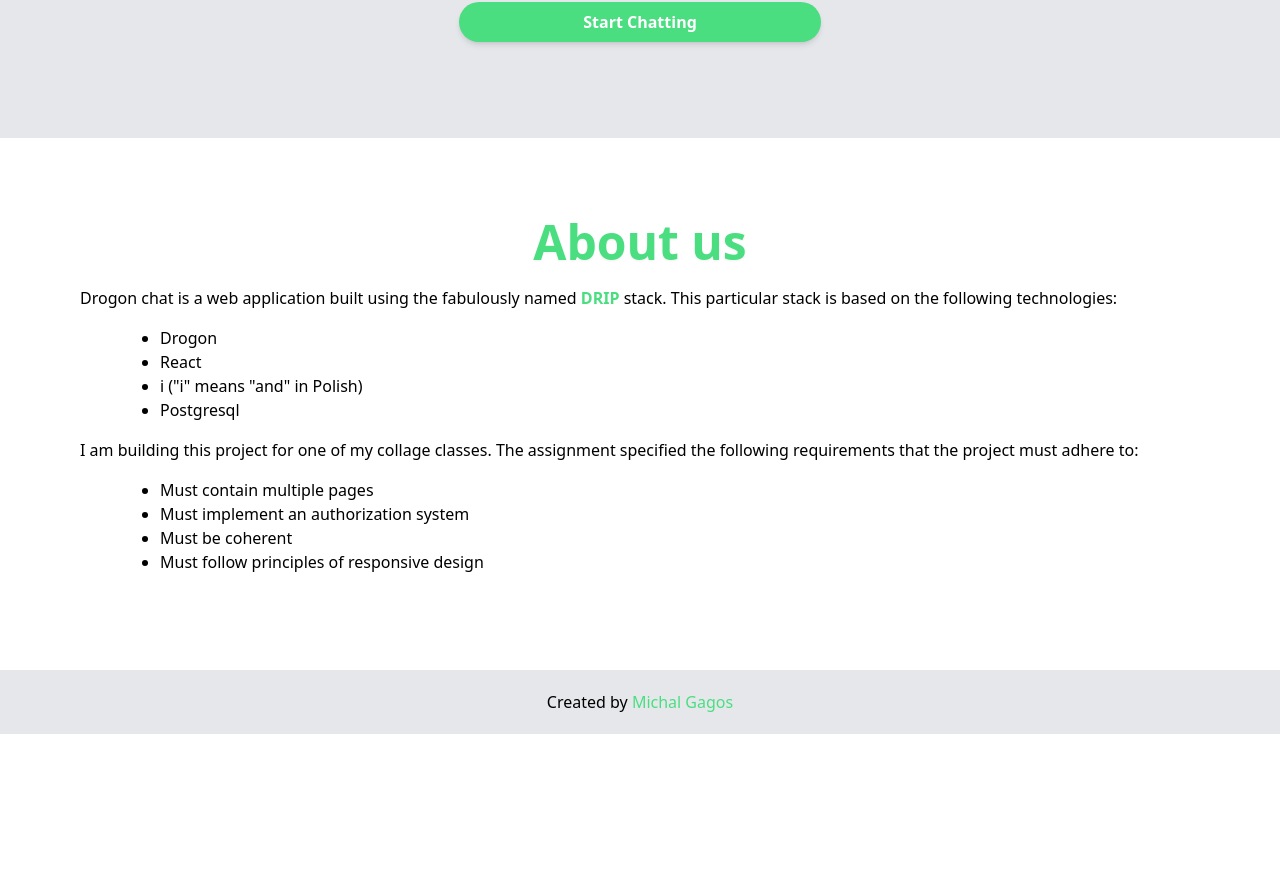
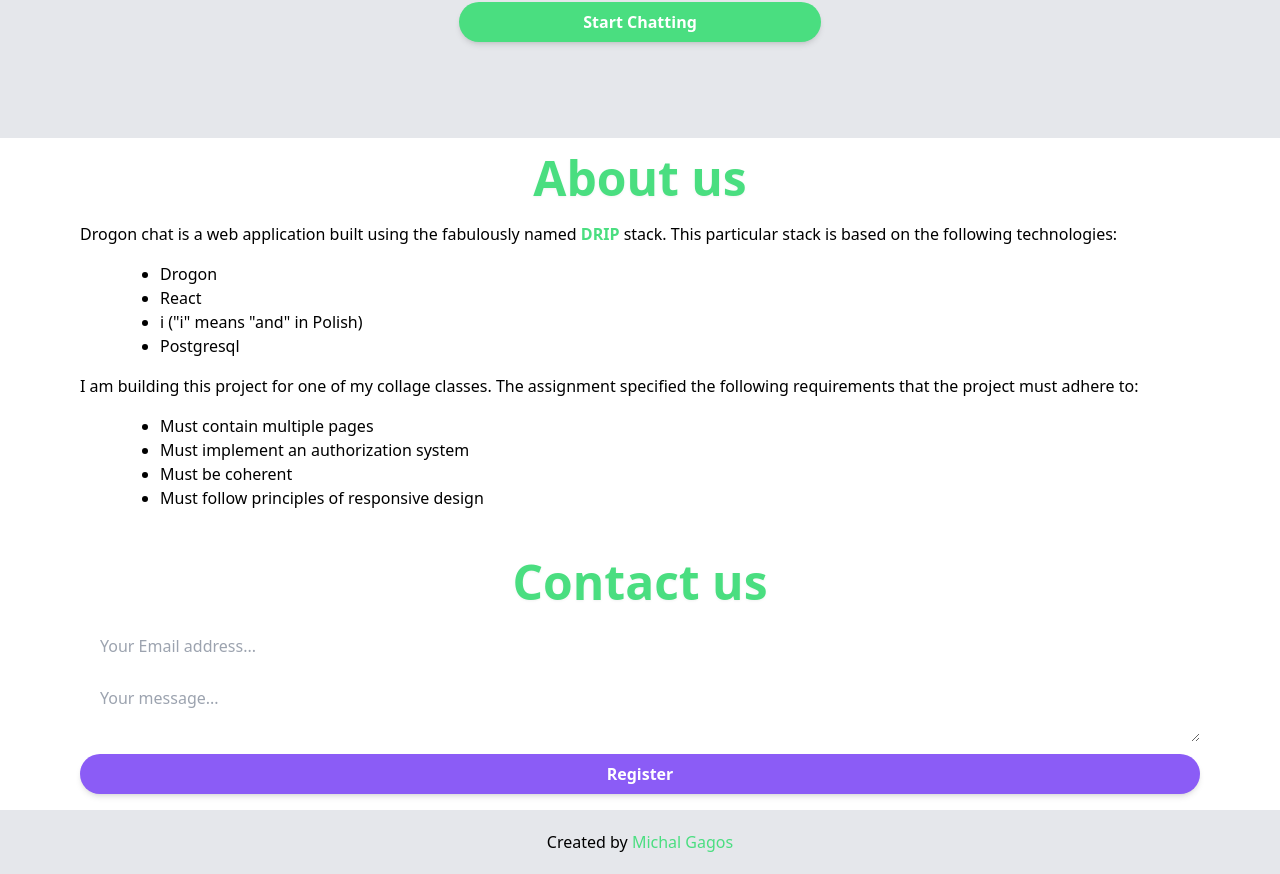
Before and after one commit to lizard123137/spring-react-fullstack-app, a React (Vite) app in the folder frontend/: page / in a window 1280 px wide. Shown: the part 246-1120 px from the top of the page. Before the commit the page ends 980 px from the top, so only its background shows below. Built offline with nearby package versions, Linux system fonts and the light colour scheme.

Commit message:
contact form and changes to chat

```diff
--- a/frontend/src/index.css
+++ b/frontend/src/index.css
@@ -10,13 +10,16 @@
         @apply text-green-400 font-bold drop-shadow-sm
     }
     .input {
-        @apply w-full px-5 py-2 rounded-full focus:ring-violet-500
+        @apply w-full px-5 py-2 rounded-3xl focus:ring-violet-500
+    }
+    .textarea {
+        @apply w-full px-5 py-2 rounded-3xl focus:ring-violet-500
     }
     .btn-primary {
-        @apply block w-full px-5 py-2 bg-violet-500 text-center text-white font-semibold rounded-full shadow-md hover:bg-violet-700
+        @apply block w-full px-5 py-2 bg-violet-500 text-center text-white font-semibold rounded-3xl shadow-md hover:bg-violet-700
     }
     .btn-secondary{
-        @apply block w-full px-5 py-2 bg-green-400 text-center text-white font-semibold rounded-full shadow-md hover:bg-green-600
+        @apply block w-full px-5 py-2 bg-green-400 text-center text-white font-semibold rounded-3xl shadow-md hover:bg-green-600
     }
 }
 
--- a/frontend/src/pages/Chat/Chat.tsx
+++ b/frontend/src/pages/Chat/Chat.tsx
@@ -50,18 +50,17 @@ export default function Chat() {
                 <DarkModeSwitch />
             </header>
 
-            <div className="fixed top-20 px-5 overflow-y-auto">
-                <Message content="test message"/>
+            <div className="w-full h-full fixed top-20 px-5 overflow-y-auto">
                 {messages.map((m) => (
-                    <Message content={m}/>
+                    <Message user="Michal" content={m}/>
                 ))}
-                <div className="h-32"></div>
+                <div className="h-64"></div>
             </div>
 
             <footer className="w-full fixed bottom-0">
-                <p className="dark:text-white">Websocket status: {connectionStatus[readyState]}</p>
+                <p className="dark:text-white ml-5">Websocket status: {connectionStatus[readyState]}</p>
                 <form
-                    className="block w-full flex flex-row"
+                    className="block w-full flex flex-col md:flex-row"
                     onSubmit={handleSubmit}>
                     <input
                         className="input basis-3/4 bg-gray-100 dark:bg-slate-600 shadow-lg"
--- a/frontend/src/pages/Chat/Message.tsx
+++ b/frontend/src/pages/Chat/Message.tsx
@@ -1,5 +1,8 @@
-export default function Message({content}: {content: string}) {
+export default function Message({user, content}: {user: string, content: string}) {
     return (
-        <p className="bg-slate-700 px-5 py-3 mt-5 rounded-full text-white">{content}</p>
+        <div className="mt-3">
+            <p className="ml-3 text-black dark:text-white">{user}</p>
+            <p className="bg-gray-100 dark:bg-slate-700 px-5 py-3 rounded-full dark:text-white">{content}</p>
+        </div>
     )
 }
--- a/frontend/src/pages/Home/Home.tsx
+++ b/frontend/src/pages/Home/Home.tsx
@@ -1,8 +1,21 @@
+import { useState } from "react";
 import { Link } from "react-router-dom";
 
 export default function Home() {
+    const [email, setEmail] = useState<string>("");
+    const [message, setMessage] = useState<string>("");
+
+    const sendEmail = (e: React.FormEvent<HTMLFormElement>) => {
+        e.preventDefault();
+
+        setEmail("");
+        setMessage("");
+
+        console.log(`${email} said "${message}"`);
+    }
+
     return(
-        <div className="h-screen dark:bg-gray-800 dark:text-white">
+        <div className="dark:bg-gray-800 dark:text-white">
             <header className="p-4 md:p-24 bg-gray-200 dark:bg-slate-900 flex flex-col items-center justify-center">
                 <h1 className="heading p-10 text-4xl md:text-7xl">Drogon chat</h1>
                 <Link
@@ -13,7 +26,7 @@ export default function Home() {
                 >Start Chatting</Link>
             </header>
 
-            <article className="p-2 md:p-20">
+            <article className="px-2 py-4 md:px-20">
                 <h2 className="sub-heading text-center text-3xl md:text-5xl mb-5">About us</h2>
                 <p>
                     Drogon chat is a web application built using the fabulously named <b className="text-green-400">DRIP</b> stack. This particular stack is based on the following technologies:
@@ -37,6 +50,26 @@ export default function Home() {
                 </ul>
             </article>
 
+            <article className="px-2 py-4 md:px-20">
+                <h2 className="sub-heading text-center text-3xl md:text-5xl mb-5">Contact us</h2>
+                <form onSubmit={sendEmail} className="flex flex-col gap-3 text-black">
+                    <input
+                        type="email"
+                        placeholder="Your Email address..."
+                        className="input"
+                        onChange={(e) => setEmail(e.target.value)}
+                        value={email}
+                        required/>
+                    <textarea
+                        placeholder="Your message..."
+                        className="textarea"
+                        onChange={(e) => setMessage(e.target.value)}
+                        value={message}
+                        required/>
+                    <input className="btn-primary" type="submit" value="Register"/>
+                </form>
+            </article>
+
             <footer className="bottom-0 p-5 bg-gray-200 dark:bg-slate-900 text-center">
                 Created by <a className="text-green-400" href="https://github.com/lizard123137">Michal Gagos</a>
             </footer>
```
Also changed, not shown: 1 other file (tests, documents, lock files or other folders).
